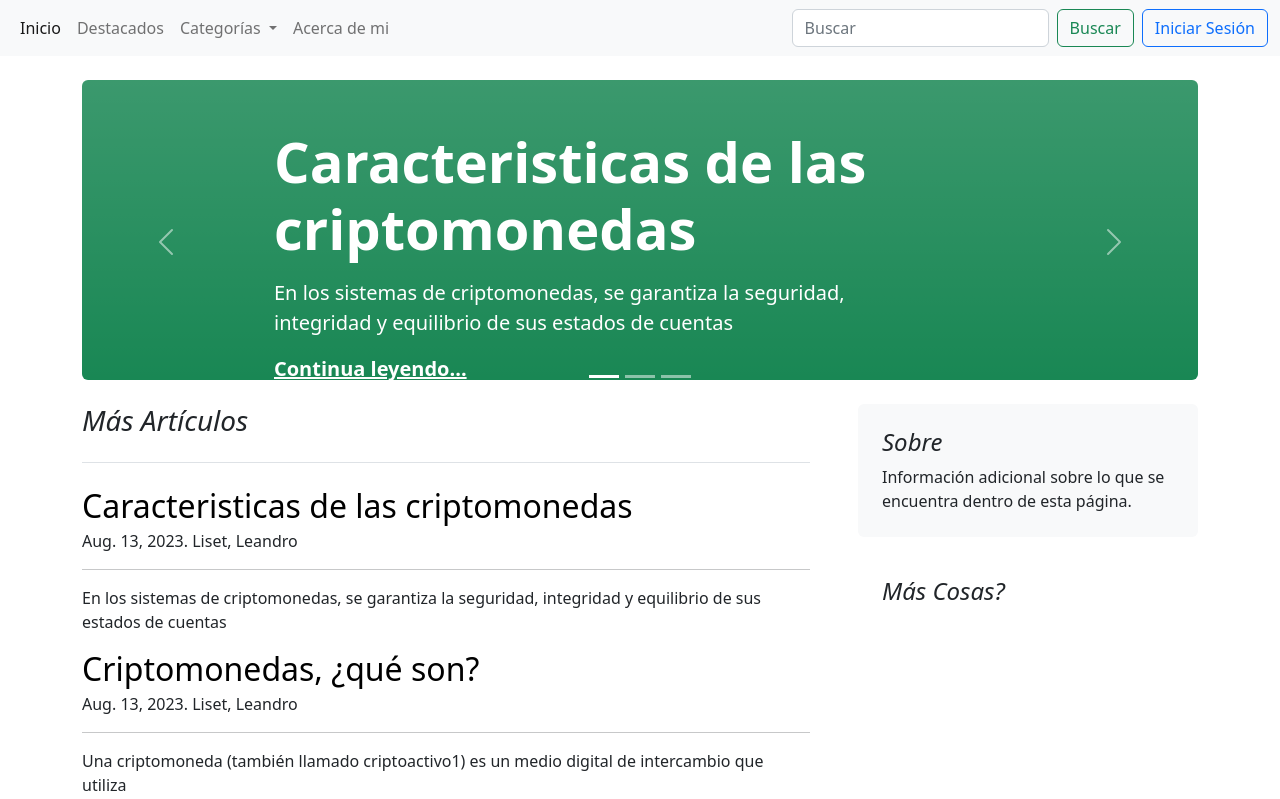
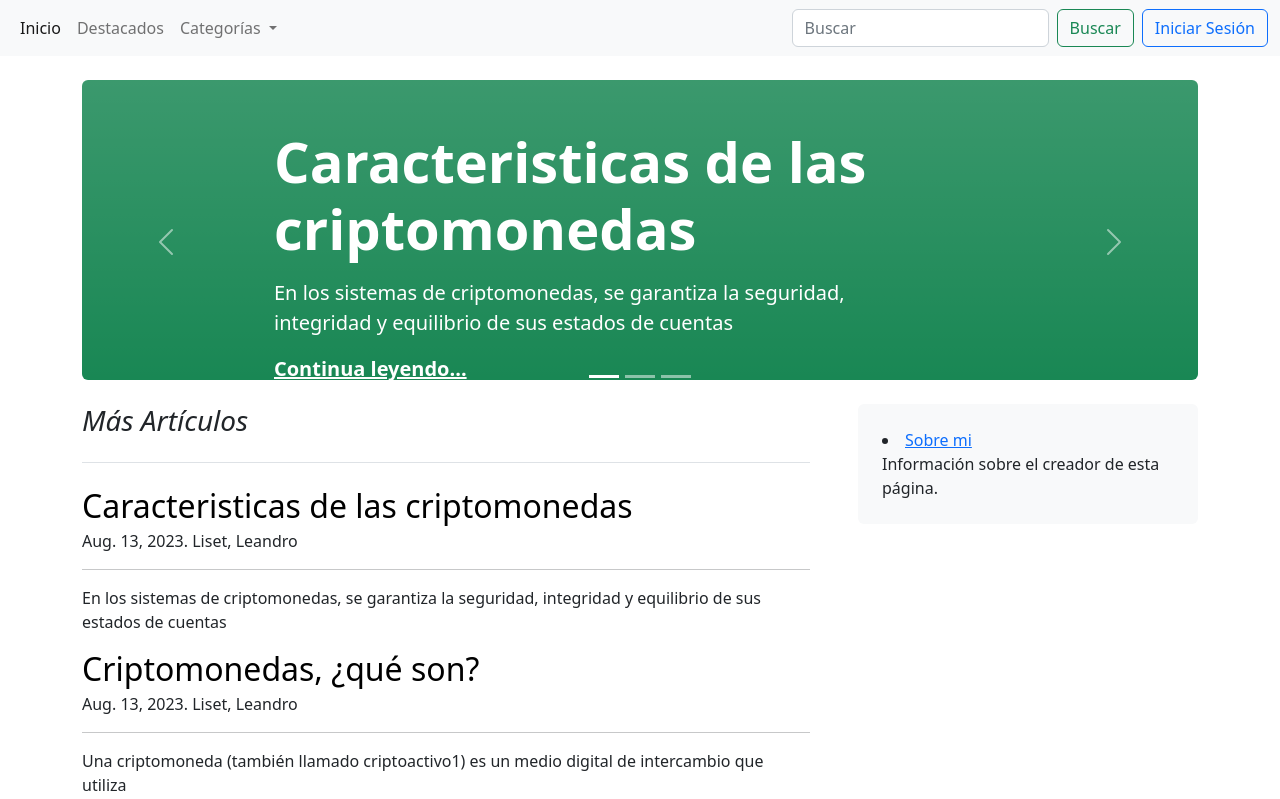
Before and after one commit to LeandroLiset/proyecto_final_coder, a Django app: page / in a window 1280 px wide. Shown: the top 799 px of the page. Run offline with Django 4.2, Linux system fonts and the light colour scheme; data comes from the database, SQL or seed files in the repository.

Commit message:
Modificando algunas views y agregando link About Me

```diff
--- a/blogs/templates/blogs/home_page.html
+++ b/blogs/templates/blogs/home_page.html
@@ -38,12 +38,8 @@
             <div class="col-md-4">
                 <div class="position-sticky" style="top: 2rem;">
                     <div class="p-4 mb-3 bg-light rounded">
-                        <h4 class="fst-italic">Sobre</h4>
-                        <p class="mb-0">Información adicional sobre lo que se encuentra dentro de esta página.</p>
-                    </div>
-
-                    <div class="p-4">
-                        <h4 class="fst-italic">Más Cosas?</h4>
+                        <li><a href="{% url 'blogs:about_me' %}">Sobre mi</a></li>
+                        <p class="mb-0">Información sobre el creador de esta página.</p>
                     </div>
                 </div>
             </div>
--- a/blogs/templates/navbar.html
+++ b/blogs/templates/navbar.html
@@ -24,7 +24,6 @@
                         {% endfor %}
                     </ul>
                 </li>
-                <a class="nav-link" href="#">Acerca de mi</a>
             </ul>
             <form class="d-flex" role="search" action="{% url 'blogs:search' %}" method="get">
                 <input name="search" class="form-control me-2" type="search" placeholder="Buscar" aria-label="Search">
--- a/blogs/urls.py
+++ b/blogs/urls.py
@@ -8,5 +8,6 @@ urlpatterns = [
     path('post/<slug:slug>', views.PostDetailView.as_view(), name='post'),
     path('featured/', views.FeaturedListView.as_view(), name='featured'),
     path('category/<slug:slug>', views.CategoryListView.as_view(), name='category'),
-    path('search/', views.SearchResultsView.as_view(), name='search')
+    path('search/', views.SearchResultsView.as_view(), name='search'),
+    path('about/', views.about_me, name='about_me'),
 ]
--- a/blogs/views.py
+++ b/blogs/views.py
@@ -74,3 +74,9 @@ class SearchResultsView(generic.ListView):
         context = super().get_context_data(**kwargs)
         context['categories'] = Category.objects.all()
         return context
+
+
+from django.shortcuts import render
+
+def about_me(request):
+    return render(request, 'about_me.html')
```
Also changed, not shown: blogs/templates/about_me.html (added, +10 -0 lines).
